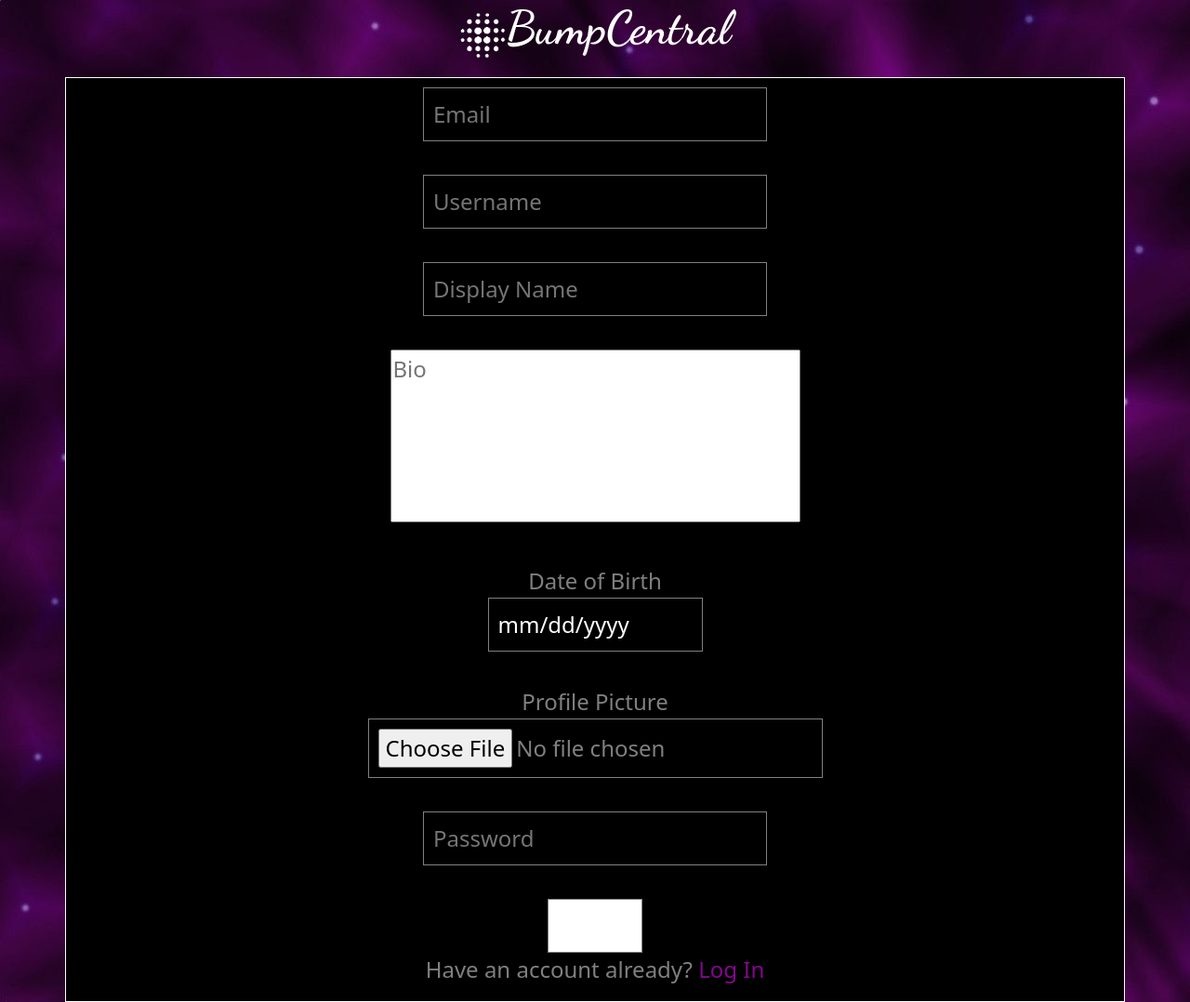
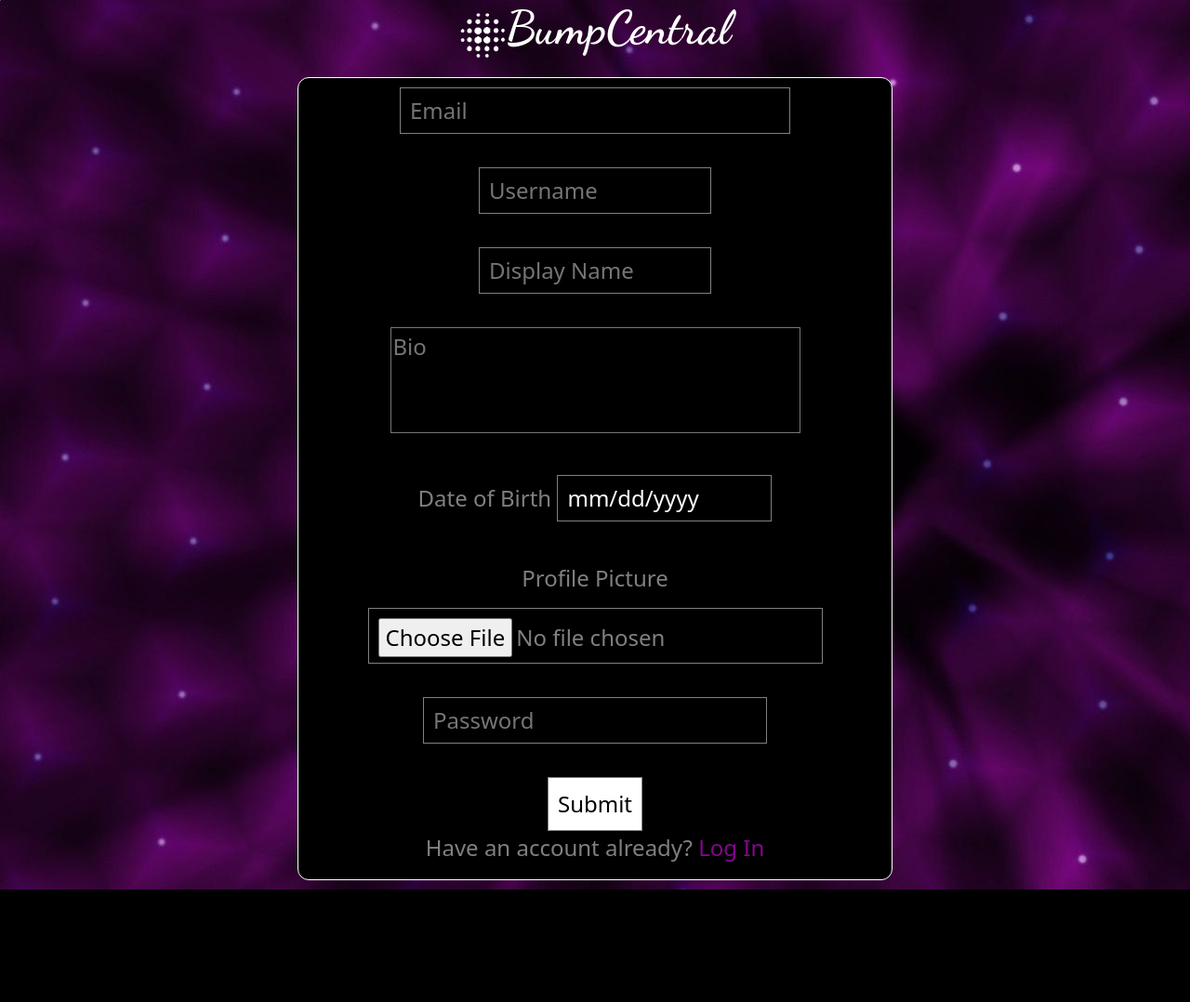
Before and after one commit to BKSaint/BumpCentral, a Flask app: page /signup in a window 1280 px wide. Shown: the whole page at 93% size. After the commit the page ends 957 px from the top, so only its background shows below. Run offline with Flask 3, Linux system fonts and the light colour scheme; some web fonts are replaced.

Commit message:
fixed styles

```diff
--- a/main.py
+++ b/main.py
@@ -3,6 +3,7 @@
 import pymysql
 import pymysql.cursors
 from PIL import Image
+
 
 login_manager = LoginManager()
 
--- a/static/styles.css
+++ b/static/styles.css
@@ -52,11 +52,12 @@
     font-size: 20px;
     vertical-align: bottom;
     font-family: 'Sofia Sans Condensed', sans-serif;
+    text-decoration: none;
 }
 
 #butn2 {
     background-color: transparent;
-    color: gray;
+    color: white;
     height: 40px;
     width: 80px;
     font-size: 20px;
@@ -78,3 +79,33 @@
 .bord {
     border: 1px solid gray;
 }
+
+.black {
+    background-color: black;
+}
+
+#member {
+    color: cyan;
+    text-decoration: none;
+}
+
+#member:hover {
+    color: white;
+}
+
+.fine {
+    color: #82078c;
+    text-decoration: none;
+}
+
+.fine:hover {
+    color: gray
+}
+
+.signing {
+    height: 50px;
+}
+
+.cropC {
+    clip-path: circle(30%);
+}
--- a/templates/login.html.jinja
+++ b/templates/login.html.jinja
@@ -17,7 +17,7 @@
     <body style="background-image:url('/static/signup.jpg')">
         <h1 id="logo" style="text-align:center"><img style="height:50px; width:50px;" src="/static/logo2.png">BumpCentral</h1>
         <h2 style="color:white">{{current_user}}</h2>
-        <div class="container" id="signup">
+        <div class="container" id="signup" style="border-radius: 12px; width: 50%">
             <div style="margin: 10px;">
             <form action="/login" method="POST"
                   enctype="multipart/form-data">
@@ -27,7 +27,7 @@
                 <br><br>
                 <input style="background-color:white; color:black" type="submit" name="submit">
             </form>
-            <p>Don't have an account? <a style="text-decoration:none; color:#82078c" href="/signup">Sign Up</a></p>
+            <p>Don't have an account? <a class="fine" style="text-decoration:none;" href="/signup">Sign Up</a></p>
             </div>
         </div>
     </body>
--- a/templates/main.html.jinja
+++ b/templates/main.html.jinja
@@ -23,14 +23,14 @@
         <h2 style="color:white">Come Listen with Us.</h2>
         <div class="row text-center divcenter" style="width:40%; margin-top: 350px;">
             <div class="col" >
-                <a href="/signup"><div class="divcenter" id="butn1"><h3 style="padding-top:35px; font-size: 30px;">Sign Up</h3></div></a>
+                <a href="/signup" style="text-decoration: none"><div class="divcenter" id="butn1"><h3 style="padding-top:35px; font-size: 30px;">Sign Up</h3></div></a>
             </div>
             <div class="col">
-                 <a href="/feed"><div class="divcenter" id="butn1"><h3 style="padding-top:20px; font-size: 30px;">Continue as Guest</h3></div></a>
+                 <a href="/feed" style="text-decoration: none"><div class="divcenter" id="butn1"><h3 style="padding-top:20px; font-size: 30px;">Continue as Guest</h3></div></a>
             </div>
         </div>
         <div class="row text-center divcenter" style="width:20%; margin-top: 40px;">
-            <h4 style="color:white">Already a member? <a style="color:aqua" href="/login">Sign in</a></h4>
+            <h4 style="color:white">Already a member? <a id="member" style="text-decoration: none" href="/login">Sign in</a></h4>
         </div>
     </div>
 
--- a/templates/signup.html.jinja
+++ b/templates/signup.html.jinja
@@ -16,31 +16,30 @@
     </head>
     <body style="background-image:url('/static/signup.jpg')">
         <h1 id="logo" style="text-align:center"><img style="height:50px; width:50px;" src="/static/logo2.png">BumpCentral</h1>
-        <div class="container" id="signup">
+        <div class="container" id="signup" style="border-radius: 12px; width: 50%; margin-bottom: 10px;">
             <div style="margin: 10px;">
             <form action="/signup" method="POST"
                   enctype="multipart/form-data">
-                <input type="text" name="email" placeholder="Email">
+                <input class="signing" style="width: 420px" type="text" name="email" placeholder="Email">
                 <br><br>
-                <input type="text" name="username" placeholder="Username">
+                <input class="signing" style="width: 250px" type="text" name="username" placeholder="Username">
                 <br><br>
-                <input type="text" name="display_name" placeholder="Display Name">
+                <input class="signing" style="width: 250px" type="text" name="display_name" placeholder="Display Name">
                 <br><br>
-                <textarea style="resize:none" type="text" rows="5" cols="30" name="bio" placeholder="Bio"></textarea>
+                <textarea style="resize:none; background-color:black" type="text" rows="3" cols="30" name="bio" placeholder="Bio"></textarea>
                 <br><br>
-                <label style="">Date of Birth</label>
-                <br>
-                <input type="date" name="birthday" placeholder="Email">
+                <label class="signing">Date of Birth</label>
+                <input class="signing" type="date" name="birthday" placeholder="Email">
                 <br><br>
-                <label style="">Profile Picture</label>
-                <br>
-                <input style="color:gray" type="file" name="pfp">
+
+                <label class="signing">Profile Picture</label>
+                <input  style="height: 60px; color:gray" type="file" name="pfp">
                 <br><br>
-                <input type="password" name="password" placeholder="Password">
+                <input class="signing" type="password" name="password" placeholder="Password">
                 <br><br>
-                <input style="background-color:white" type="submit" name="submit">
+                <input style="background-color:white; color: black" type="submit" name="submit">
             </form>
-            <p>Have an account already? <a style="text-decoration:none; color:#82078c" href="/login">Log In</a></p>
+            <p>Have an account already? <a class="fine" href="/login">Log In</a></p>
             </div>
         </div>
     </body>
```
Also changed, not shown: templates/feed.html.jinja (+8 -6 lines).
